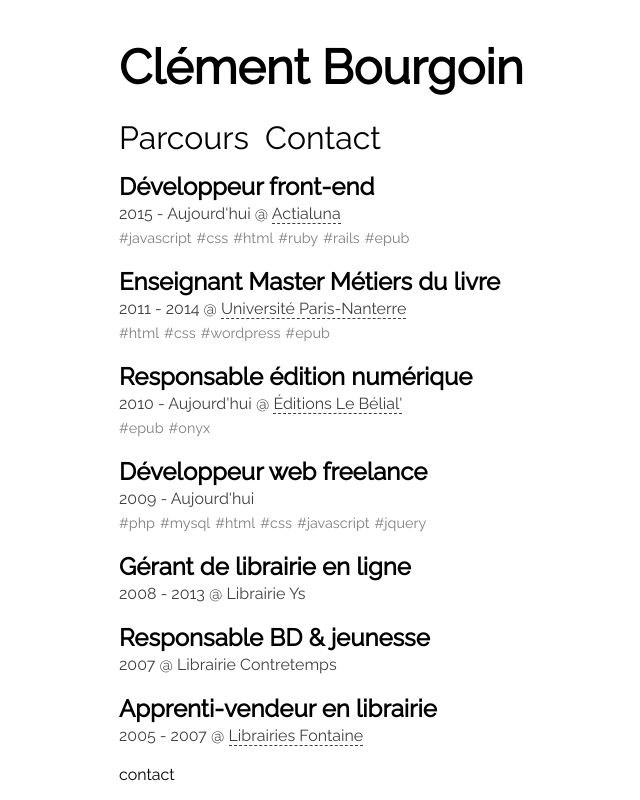
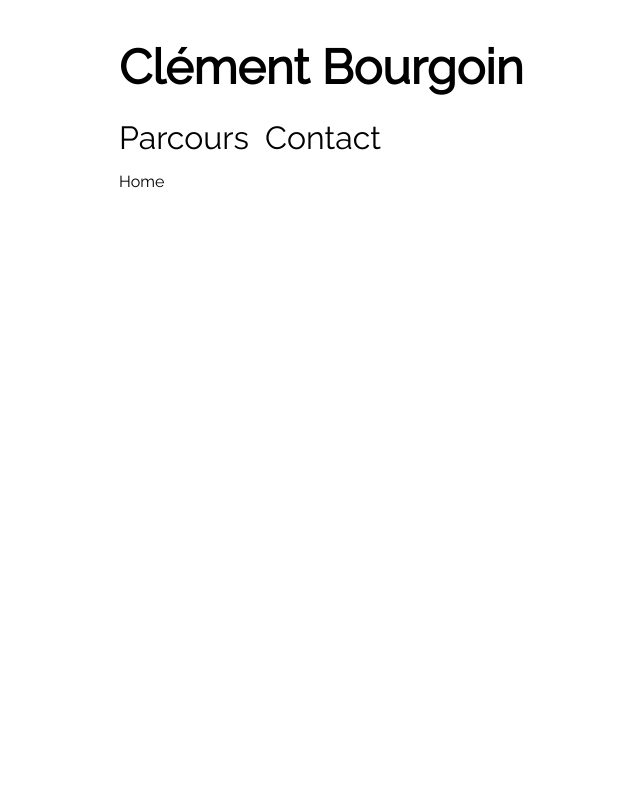
Before and after one commit to clemlatz/clemlatz.dev, a React (Create React App) app: page / in a window 1280 px wide. Shown: the whole page, without its empty margins (181-821 px from the left). Built offline with nearby package versions, Linux system fonts and the light colour scheme.

Commit message:
Add basic routing

```diff
--- a/src/App.css
+++ b/src/App.css
@@ -19,6 +19,10 @@
   margin: .5em 0;
 }
 
+.App .site-title a {
+  border: 0;
+}
+
 .App-navigation ul {
   display: flex;
   list-style: none;
--- a/src/App.js
+++ b/src/App.js
@@ -1,5 +1,5 @@
 import React, { Component } from 'react';
-import { BrowserRouter } from 'react-router-dom';
+import { BrowserRouter, Route, Link } from 'react-router-dom';
 
 import './App.css';
 
@@ -12,20 +12,23 @@
       <BrowserRouter>
         <div className="App">
           <header>
-            <h1 className="site-title">Clément Bourgoin</h1>
+            <h1 className="site-title">
+              <Link to="/">Clément Bourgoin</Link>
+            </h1>
             <nav className="App-navigation">
               <ul>
                 <li>
-                  <a href="/experiences">Parcours</a>
+                  <Link to="/experiences">Parcours</Link>
                 </li>
                 <li>
-                  <a href="/contact">Contact</a>
+                  <Link to="/contact">Contact</Link>
                 </li>
               </ul>
             </nav>
           </header>
-          <ExperienceList/>
-          <Contact/>
+          <Route path="/" exact render={() => <div>Home</div>} />
+          <Route path="/experiences" component={ExperienceList} />
+          <Route path="/contact" component={Contact} />
         </div>
       </BrowserRouter>
     );
```
